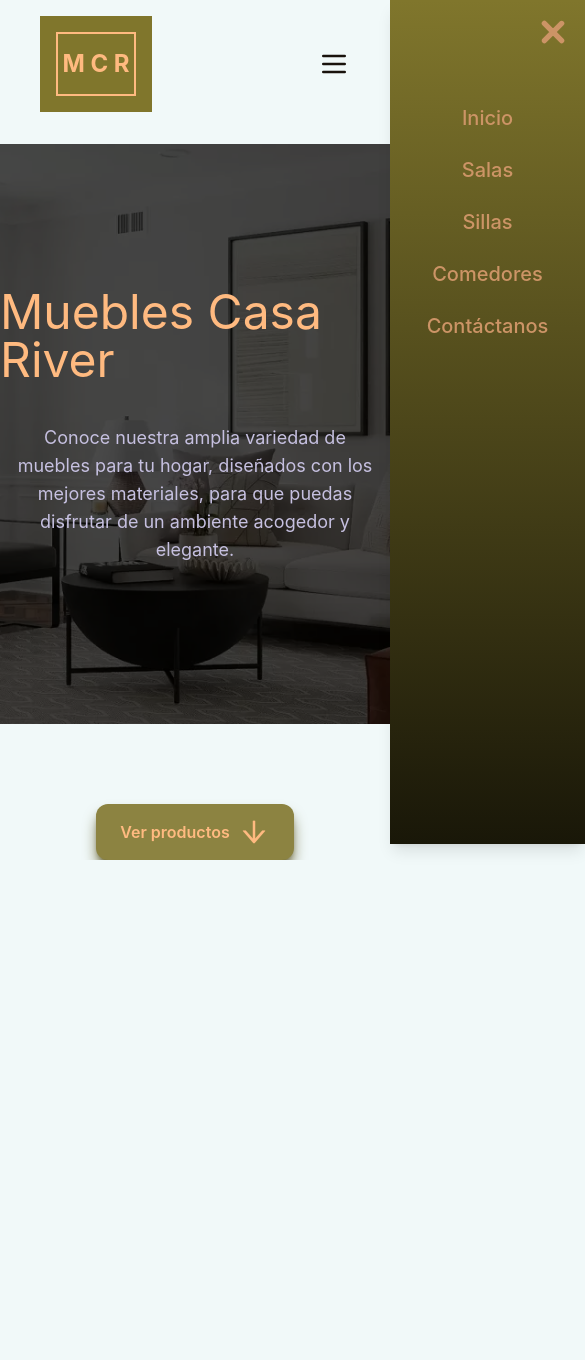
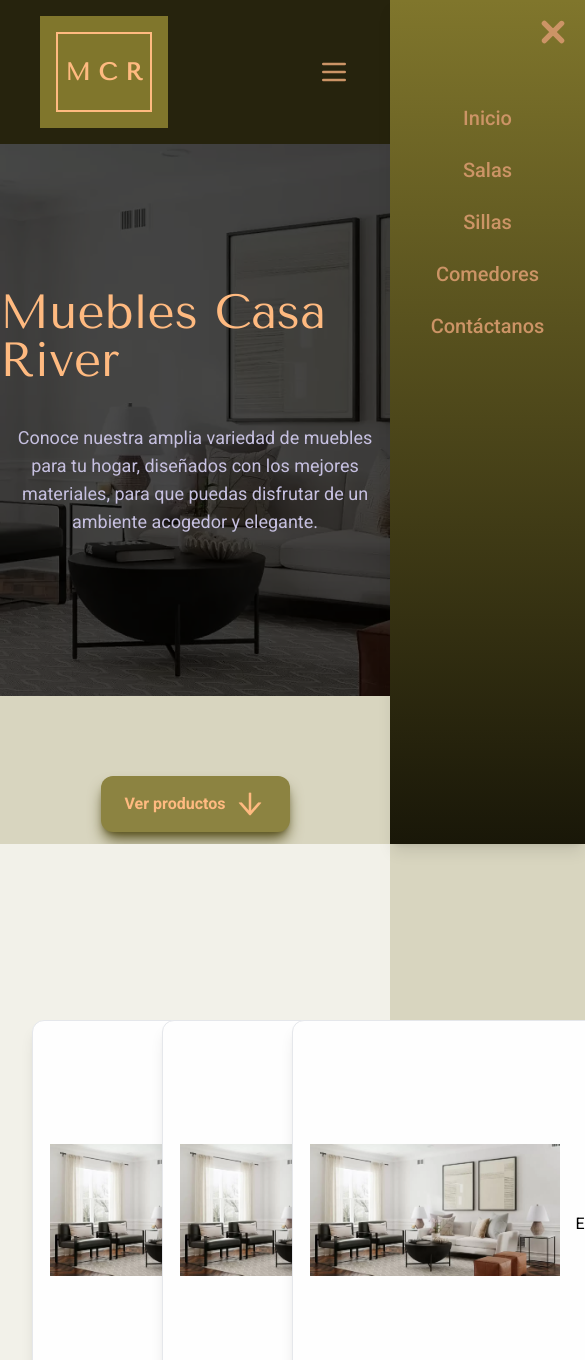
Before and after one commit to B9inzon/MueblesCasaRiver, a Next.js app in the folder front/: page / in a window 390 px wide. Shown: the top 1360 px of the page, 585 px wide, since content can reach past the window. Before the commit the page ends 860 px from the top, so only its background shows below. Built offline with nearby package versions, Linux system fonts and the light colour scheme.

Commit message:
Add products card component, products list section, Tailwind

```diff
--- /dev/null
+++ b/front/src/Interfaces/IProduct.ts
@@ -0,0 +1,7 @@
+
+export interface IProduct {
+    id: number;
+    name: string;
+    description: string;
+    image: string;
+}
--- a/front/src/app/globals.css
+++ b/front/src/app/globals.css
@@ -1,6 +1,11 @@
+@import url('https://fonts.googleapis.com/css2?family=Roboto:wght@400;500;700&family=Tenor+Sans&display=swap');
+
+
 @tailwind base;
 @tailwind components;
 @tailwind utilities;
+
+
 
 html, body, div, span, applet, object, iframe,
 h1, h2, h3, h4, h5, h6, p, blockquote, pre,
@@ -18,7 +23,6 @@ time, mark, audio, video {
     margin: 0;
     padding: 0;
     font-size: 100%;
-    font: inherit;
     vertical-align: baseline;
 }
 
@@ -117,6 +121,7 @@ html {
     --chart-4: 280 65% 60%;
     --chart-5: 340 75% 55%;
   }
+
 }
 
   html {
--- a/front/src/app/layout.tsx
+++ b/front/src/app/layout.tsx
@@ -14,8 +14,9 @@ export default function RootLayout({
 }>) {
   return (
     <html lang="es" className="scroll-smooth">
+
       <body
-        className="font-sans antialiased bg-[#F1F9F9]"
+        className="font-sans antialiased bg-[#d8d5bf]"
       >
         <Navigation/>
         {children}
--- a/front/src/app/page.tsx
+++ b/front/src/app/page.tsx
@@ -1,8 +1,13 @@
 import MainHome from "@/components/MainHome";
+import ProductsList from "@/components/ProductsList";
 
 export default function Home() {
   return (
-    < MainHome />
-
-  )
+    <div className="min-h-screen">
+      <main className="flex flex-col w-full items-center justify-center">
+        <MainHome />
+        <ProductsList />
+      </main>
+    </div>
+  );
 }
--- a/front/src/components/BurguerMenu.tsx
+++ b/front/src/components/BurguerMenu.tsx
@@ -13,7 +13,7 @@ const BurguerMenu = () => {
 
   return (
     <div className="relative">
-      <Menu size={32} color="#19120c" strokeWidth={2} className="lg:hidden" onClick={switchMenu} />
+      <Menu size={32} color="#cc9466" strokeWidth={2} className="lg:hidden" onClick={switchMenu} />
       <div
         className={`fixed top-0 right-0 min-h-screen w-1/2 bg-gradient-to-b from-[#80762c] to-[#191708] shadow-lg transform ${
           isOpen ? "translate-x-0" : "translate-x-full"
--- a/front/src/components/Logotipo.tsx
+++ b/front/src/components/Logotipo.tsx
@@ -2,8 +2,8 @@ import React from 'react'
 
 const Logotipo = () => {
   return (
-    <div className='flex h-24 w-28 justify-center p-4 bg-[#80762C] '>
-        <div className='flex text-2xl font-bold h-full w-full justify-center items-center border-2 border-[#ffba80] text-[#FFBA80] '>M C R</div>
+    <div className='flex h-28 w-32 justify-center p-4 bg-[#80762C] '>
+        <div className='flex text-2xl font-bold font-tenor h-full w-full justify-center items-center border-2 border-[#ffba80] text-[#FFBA80] '>M C R</div>
     </div>
   )
 }
--- a/front/src/components/Nav.tsx
+++ b/front/src/components/Nav.tsx
@@ -6,7 +6,7 @@ import Logotipo from './Logotipo'
 const Navigation = () => {
   return (
 <nav
-      className="flex items-center justify-between h-32 px-10  lg:px-36 fixed top-0 left-0 right-0 z-50  bg-[#F1F9F9]"
+      className="flex items-center justify-between h-36 px-10  lg:px-36 fixed top-0 left-0 right-0 z-50  bg-[#26230d]"
       id="navigation"
     >
       <div className="flex items-center">
@@ -14,7 +14,7 @@ const Navigation = () => {
           <Logotipo/>
         </Link>
       </div>
-      <ul className="hidden font-normal lg:flex lg:items-center space-x-10 text-xl text-[#e5a773]">
+      <ul className="hidden font-normal font-roboto lg:flex lg:items-center space-x-10 text-xl text-[#e5a773]">
       <li>
             <a href="#">Inicio</a>
           </li>
--- /dev/null
+++ b/front/src/components/ProductCard.tsx
@@ -0,0 +1,15 @@
+import { IProduct } from "@/Interfaces/IProduct";
+
+const ProductCard: React.FC<IProduct> = ({name, image, description}) => {
+    return (
+        <div className="w-[450px] h-[380px] flex flex-row items-center justify-center gap-4 m-8 p-4 border rounded-xl hover:cursor-pointer shadow-lg bg-[#fefefe] ">
+        <img className="max-w-[250px] w-full h-auto" src={image} alt={name} />
+        <div className="flex flex-col items-center justify-center">
+          <p className="text-lg font-semibold">{name}</p>
+          <span className="">{`${description}`}</span>
+        </div>
+      </div>
+    )
+}
+
+export default ProductCard;
--- /dev/null
+++ b/front/src/components/ProductsList.tsx
@@ -0,0 +1,16 @@
+import { productsArray } from '@/helpers/ProductsArray';
+import React from 'react'
+import ProductCard from './ProductCard';
+
+const ProductsList = () => {
+  return (
+    <div  className= "grid grid-cols-3 min-h-screen pt-36  w-full items-center bg-[#f2f1e9]"
+    id='Products'>
+        {productsArray.map((product) => {
+          return <ProductCard key={product.id} {...product} />;
+        })}
+      </div>
+  )
+}
+
+export default ProductsList
--- /dev/null
+++ b/front/src/helpers/ProductsArray.ts
@@ -0,0 +1,66 @@
+import { IProduct } from "@/Interfaces/IProduct";
+
+
+
+export const productsArray: IProduct[] = [
+    {
+        id: 1,
+        name:"Producto 1",
+        image: "/assets/hero_.webp",
+        description: "Este es el producto 1",
+    },
+    {
+        id: 2,
+        name:"Producto 2",
+        image: "/assets/hero_.webp",
+        description: "Este es el producto 2",
+    },
+    {
+        id: 3,
+        name:"Producto 3",
+        image: "/assets/hero_.webp",
+        description: "Este es el producto 3",
+    },
+    {
+        id: 4,
+        name:"Producto 4",
+        image: "/assets/hero_.webp",
+        description: "Este es el producto 4",
+    },
+    {
+        id: 5,
+        name:"Producto 5",
+        image: "/assets/hero_.webp",
+        description: "Este es el producto 5",
+    },
+    {
+        id: 6,
+        name:"Producto 6",
+        image: "/assets/hero_.webp",
+        description: "Este es el producto 6",
+    },
+    {
+        id: 7,
+        name:"Producto 7",
+        image: "/assets/hero_.webp",
+        description: "Este es el producto 7",
+    },
+    {
+        id: 8,
+        name:"Producto 8",
+        image: "/assets/hero_.webp",
+        description: "Este es el producto 8",
+    },
+    {
+        id: 9,
+        name:"Producto 9",
+        image: "/assets/hero_.webp",
+        description: "Este es el producto 9",
+    },
+    {
+        id: 10,
+        name:"Producto 10",
+        image: "/assets/hero_.webp",
+        description: "Este es el producto 10",
+    },
+]
--- a/front/tailwind.config.ts
+++ b/front/tailwind.config.ts
@@ -58,20 +58,14 @@ export default {
   			sm: 'calc(var(--radius) - 4px)'
   		},
 		  fontFamily: {
-			sans: [
-			  "-apple-system",
-			  "BlinkMacSystemFont",
-			  '"Segoe UI"',
-			  "Roboto",
-			  "Oxygen",
-			  "Ubuntu",
-			  "Cantarell",
-			  '"Fira Sans"',
-			  '"Droid Sans"',
-			  '"Helvetica Neue"',
-			  "sans-serif",
-			],
+			sans: ['Roboto', 'Tenor Sans', 'sans-serif'],
+			tenor: ['Tenor Sans', 'serif'],
+			roboto: ['Roboto', 'sans-serif'],
 		  },
+		  backgroundImage: {
+			'hero-pattern': "url('/img/hero-pattern.svg')",
+			'footer-texture': "url('/img/footer-texture.png')",
+		  }
   	}
   },
   plugins: [animate],
```
Also changed, not shown: front/public/assets/ExampleImage.webp (added).
